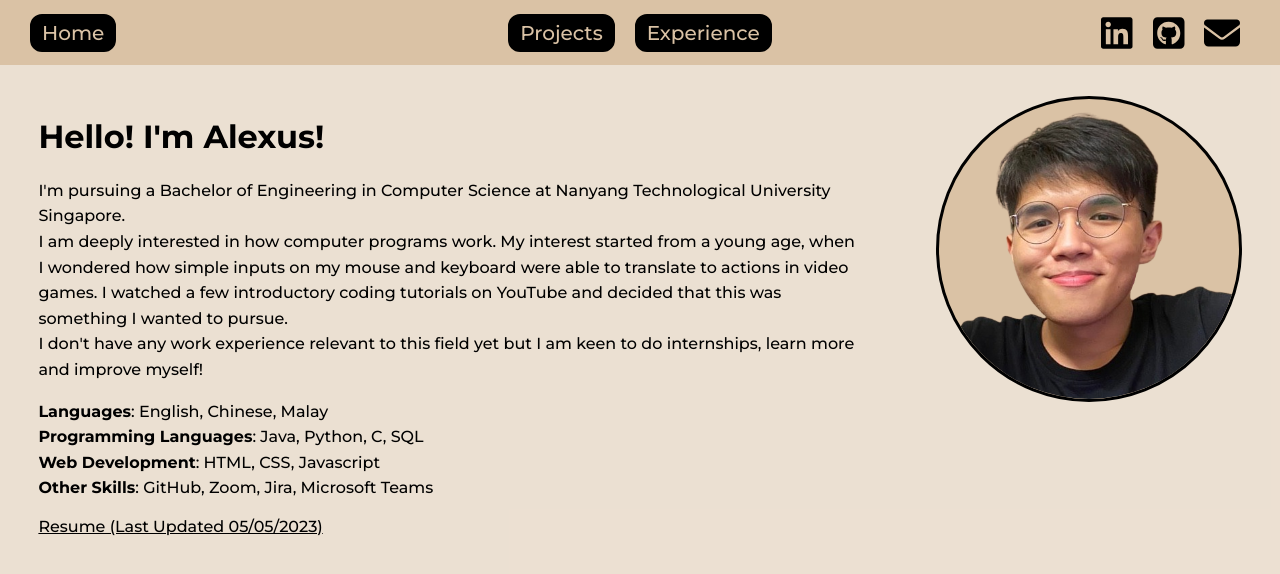
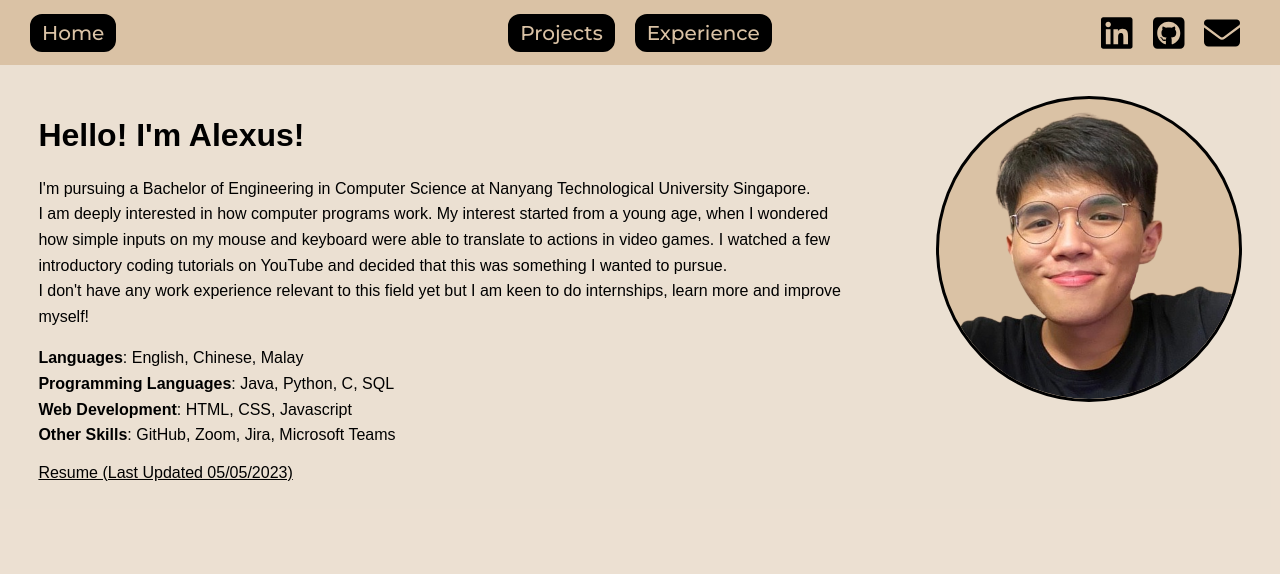
Before and after one commit to alexusljf/alexusljf.github.io, a React (Create React App) app in the folder react-site/: page / in a window 1280 px wide. Shown: the top 574 px of the page. Built offline with nearby package versions, Linux system fonts and the light colour scheme.

Commit message:
Update HomePage.css

```diff
--- a/react-site/src/screens/HomePage/HomePage.css
+++ b/react-site/src/screens/HomePage/HomePage.css
@@ -1,6 +1,6 @@
 .mainPage{
     height: 100vh;
-    font-family: 'Montserrat', sans-serif;
+    font-family: Arial, Helvetica, sans-serif;
     background-color: rgba(233, 220, 204, 0.884);
     padding-top: 12vh;
     padding-left: 3vw;
@@ -25,7 +25,7 @@
 }
 .bioContainer{
     flex: 3;
-    font-family: 'Montserrat', sans-serif;
+    font-family: Arial, Helvetica, sans-serif;
     text-align: left;
 }
 article{
```
